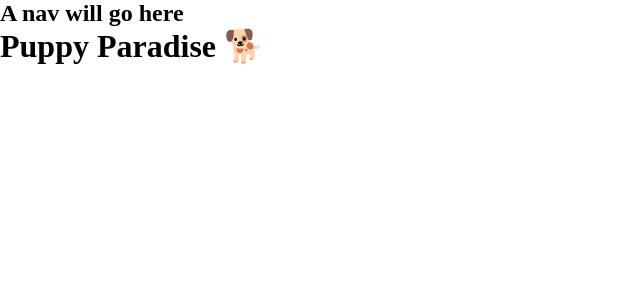
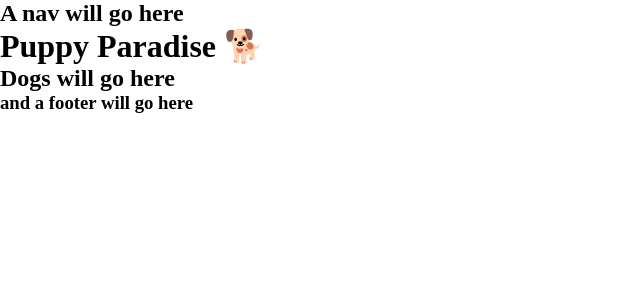
Before and after one commit to jos3ph-m/Puppy-Paradise, a React (Create React App) app: page / in a window 1280 px wide. Shown: the top 300 px of the page, without its empty margins (0-640 px from the left). Built offline with nearby package versions, Linux system fonts and the light colour scheme.

Commit message:
Basic components in place

```diff
--- a/src/App.js
+++ b/src/App.js
@@ -1,12 +1,17 @@
 import './App.css';
 
+// Components
 import Nav from './components/Nav';
+import Dog from './components/Dog';
+import Footer from './components/Footer';
 
 function App() {
   return (
     <div className="App">
       <Nav></Nav>
       <h1>Puppy Paradise 🐕</h1>
+      <Dog></Dog>
+      <Footer></Footer>
     </div>
   );
 }
--- a/src/components/Dog.js
+++ b/src/components/Dog.js
@@ -7,3 +7,5 @@ const Dog = () => {
     </div>
   );
 };
+
+export default Dog;
--- /dev/null
+++ b/src/components/Footer.js
@@ -0,0 +1,11 @@
+import React from 'react';
+
+const Footer = () => {
+  return (
+    <div>
+      <h3>and a footer will go here</h3>
+    </div>
+  );
+};
+
+export default Footer;
```
